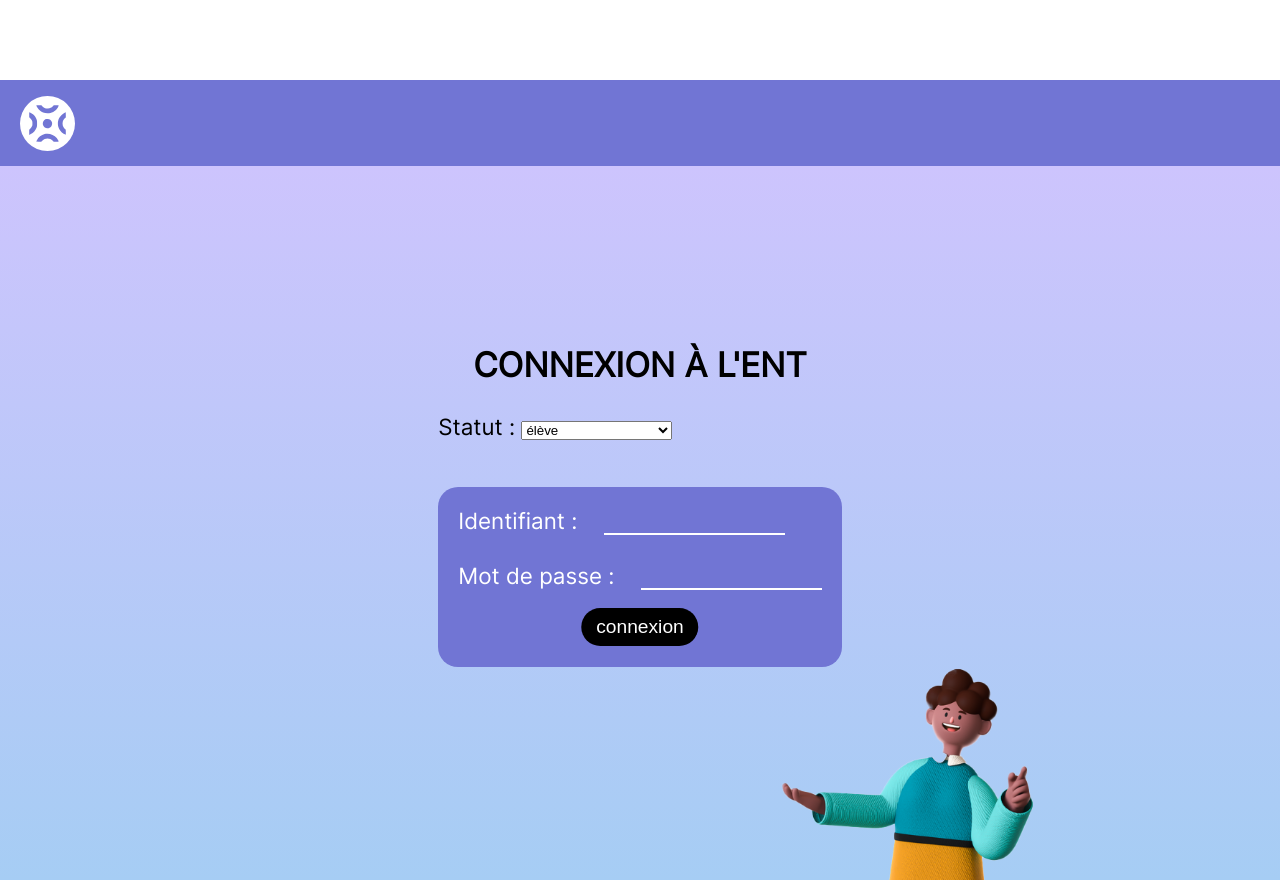
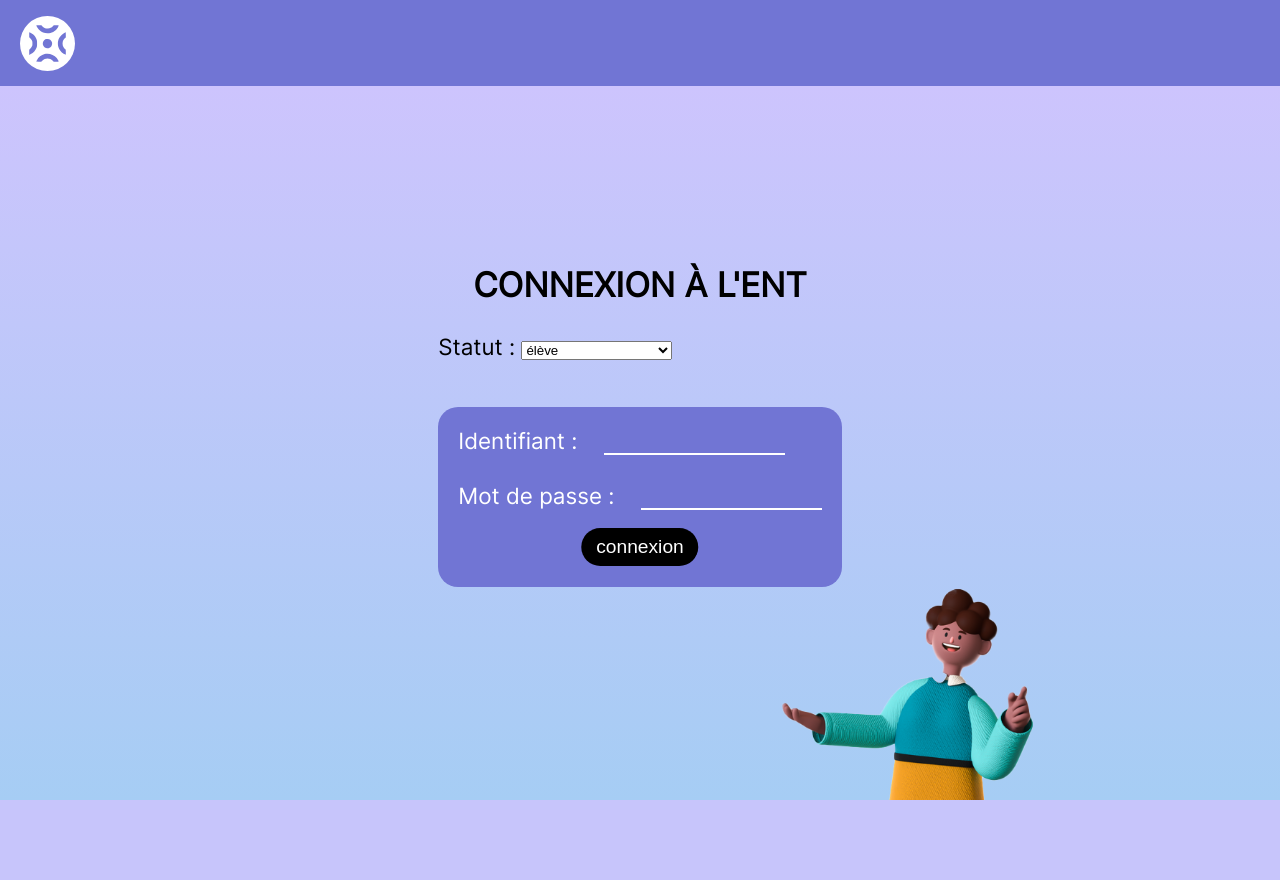
Before and after one commit to sabine-thb/ENT, a PHP site: page / in a window 1280 px wide. After the commit the page ends 800 px from the top, so only its background shows below. Run offline with PHP 8.4, Linux system fonts and the light colour scheme.

Commit message:
Re-menuFixedOKK

```diff
--- a/style/connexion.css
+++ b/style/connexion.css
@@ -1,5 +1,9 @@
 *::after,*::before {
     box-sizing: border-box;
+}
+
+body{
+    padding:0;
 }
 
 
--- a/style/styleCrous.css
+++ b/style/styleCrous.css
@@ -1,3 +1,6 @@
+body{
+    padding:0;
+}
 
 nav{
     background-color: var(--violetFonce);
```
